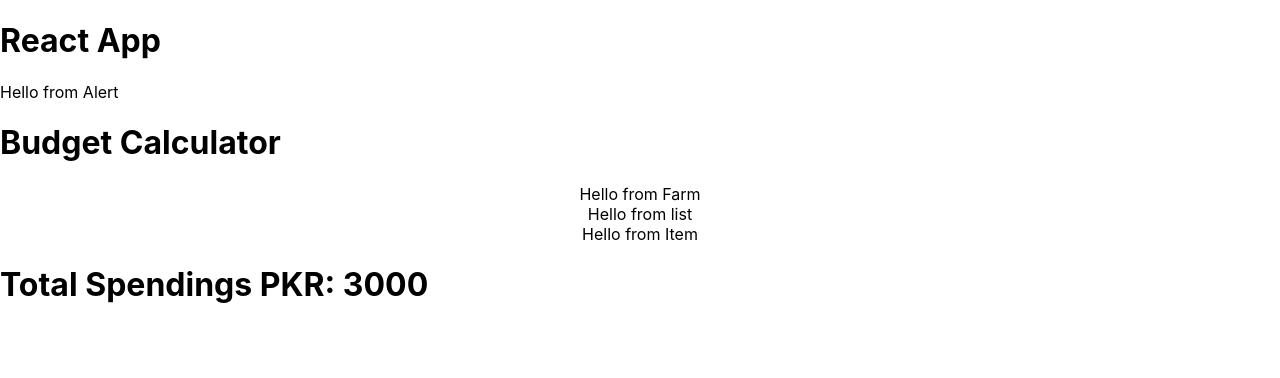
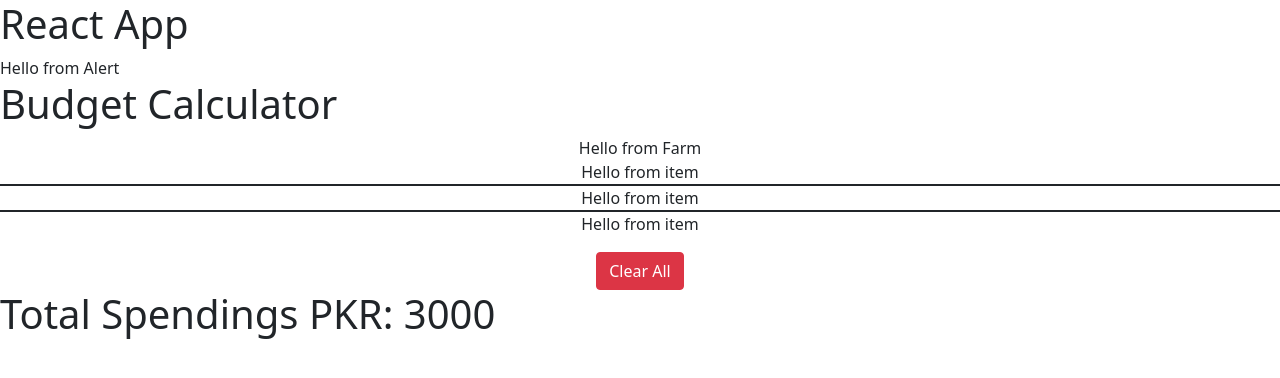
Before and after one commit to DilsherB/react-budget-calculator, a React (Create React App) app: page / in a window 1280 px wide. Shown: the top 378 px of the page. Built offline with nearby package versions, Linux system fonts and the light colour scheme.

Commit message:
bootstrap installed, imported and applied

```diff
--- a/package.json
+++ b/package.json
@@ -6,6 +6,7 @@
     "@testing-library/jest-dom": "^5.16.5",
     "@testing-library/react": "^13.4.0",
     "@testing-library/user-event": "^13.5.0",
+    "bootstrap": "^5.1.0",
     "react": "^18.2.0",
     "react-dom": "^18.2.0",
     "react-scripts": "5.0.1",
--- a/src/App.js
+++ b/src/App.js
@@ -21,7 +21,7 @@ function App() {
       <h1>Budget Calculator</h1>
       <main className='App'>
         <Form />
-        <List expenses={expenses}/>
+        <List list={expenses}/>
       </main>
       <h1>Total Spendings<span className='total'>
         {' '}PKR: {expenses.reduce((acc, cur)=>{return acc+=cur.amount},0)}
--- a/src/components/Item.js
+++ b/src/components/Item.js
@@ -1,9 +1,11 @@
-import React from 'react';
+import React from 'react'
 
-const Item = () => (
-  <div>
-    Hello from Item
-  </div>
-);
+const Item = ({item}) => {
+  return (
+    <>
+      <tr>Hello from item</tr>
+    </>
+  )
+}
 
-export default Item;
+export default Item
--- a/src/components/List.js
+++ b/src/components/List.js
@@ -1,11 +1,15 @@
 import React from 'react';
 import Item from './Item';
 
-const List = () => (
-  <div>
-    Hello from list
-    <Item />
-  </div>
-);
+const list = ({list}) => {
+  return (
+    <>
+      <table className='table table-stripped'>
+        {list.map(item=>{return <Item key={item.id} item={item}/>})}
+      </table>
+      {list.length>0 && <button className='btn btn-danger'>Clear All</button>}
+    </>
+  )
+}
 
-export default List;
+export default list
--- a/src/index.js
+++ b/src/index.js
@@ -1,6 +1,7 @@
 import React from 'react';
 import ReactDOM from 'react-dom/client';
 import './index.css';
+import 'bootstrap/dist/css/bootstrap.css'
 import App from './App';
 
 const root = ReactDOM.createRoot(document.getElementById('root'));
```
Also changed, not shown: 1 other file (tests, documents, lock files or other folders).
